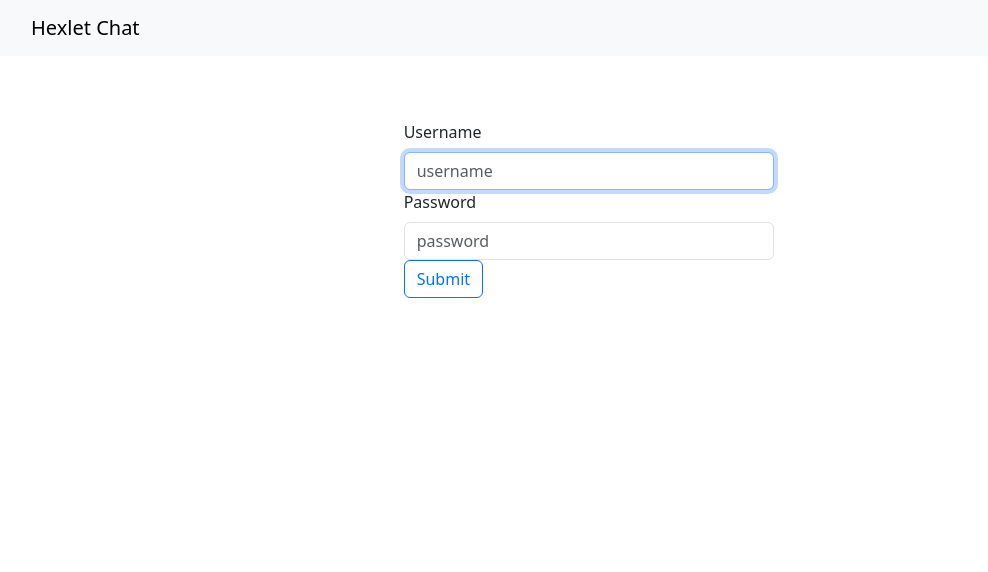
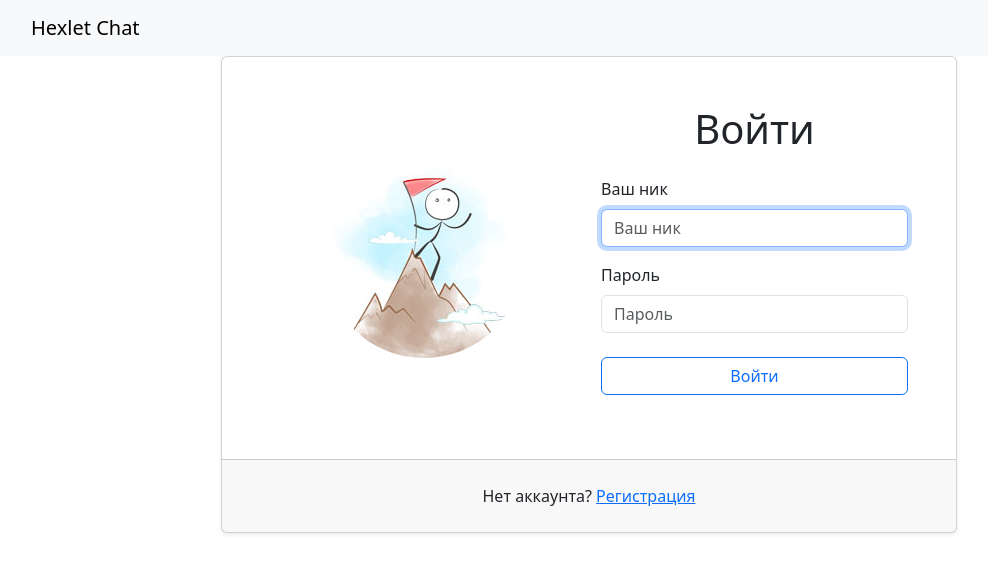
Before and after one commit to temikis/frontend-project-12, a React (Create React App) app in the folder frontend/: page /login in a window 1280 px wide. Shown: the top 572 px of the page, without its empty margins (51-1039 px from the left). Built offline with nearby package versions, Linux system fonts and the light colour scheme.

Commit message:
add routes.js, edit LoginPage.jsx

```diff
--- a/frontend/src/components/App.jsx
+++ b/frontend/src/components/App.jsx
@@ -6,7 +6,7 @@ import {
 } from 'react-router-dom';
 import Layout from './Layout.jsx';
 import MainPage from './MainPage.jsx';
-import LoginPage from './LoginPage.jsx';
+import LoginPage from './LoginPage/LoginPage.jsx';
 import NotFoundPage from './NotFoundPage/NotFoundPage.jsx';
 
 const App = () => (
--- a/frontend/src/components/Layout.jsx
+++ b/frontend/src/components/Layout.jsx
@@ -3,7 +3,7 @@ import { Navbar, Container } from 'react-bootstrap';
 
 const Layout = () => (
   <>
-    <Navbar bg="light" expand="lg" shadow>
+    <Navbar bg="light" expand="lg" shadow="true">
       <Container>
         <Navbar.Brand href="/">Hexlet Chat</Navbar.Brand>
       </Container>
--- a/frontend/src/components/LoginPage.jsx
+++ /dev/null
@@ -1,71 +0,0 @@
-// import axios from 'axios';
-import React, { useEffect, useRef, useState } from 'react';
-import { useFormik } from 'formik';
-import { Button, Form } from 'react-bootstrap';
-// import { useLocation, useNavigate } from 'react-router-dom';
-// import useAuth from '../hooks/index.jsx';
-// import routes from '../routes.js';
-
-const LoginPage = () => {
-  const [authFailed, setAuthFailed] = useState(false);
-  const inputRef = useRef();
-  useEffect(() => {
-    inputRef.current.focus();
-  }, []);
-
-  const formik = useFormik({
-    initialValues: {
-      username: '',
-      password: '',
-    },
-    onSubmit: async (values) => {
-      setAuthFailed(true);
-      console.log(values);
-    },
-  });
-
-  return (
-    <div className="container-fluid">
-      <div className="row justify-content-center pt-5">
-        <div className="col-sm-4">
-          <Form onSubmit={formik.handleSubmit} className="p-3">
-            <fieldset>
-              <Form.Group>
-                <Form.Label htmlFor="username">Username</Form.Label>
-                <Form.Control
-                  onChange={formik.handleChange}
-                  value={formik.values.username}
-                  placeholder="username"
-                  name="username"
-                  id="username"
-                  autoComplete="username"
-                  isInvalid={authFailed}
-                  required
-                  ref={inputRef}
-                />
-              </Form.Group>
-              <Form.Group>
-                <Form.Label htmlFor="password">Password</Form.Label>
-                <Form.Control
-                  type="password"
-                  onChange={formik.handleChange}
-                  value={formik.values.password}
-                  placeholder="password"
-                  name="password"
-                  id="password"
-                  autoComplete="current-password"
-                  isInvalid={authFailed}
-                  required
-                />
-                <Form.Control.Feedback type="invalid">the username or password is incorrect</Form.Control.Feedback>
-              </Form.Group>
-              <Button type="submit" variant="outline-primary">Submit</Button>
-            </fieldset>
-          </Form>
-        </div>
-      </div>
-    </div>
-  );
-};
-
-export default LoginPage;
--- /dev/null
+++ b/frontend/src/components/LoginPage/LoginPage.jsx
@@ -0,0 +1,90 @@
+// import axios from 'axios';
+import React, { useEffect, useRef, useState } from 'react';
+import { useFormik } from 'formik';
+import {
+  Container,
+  Row,
+  Col,
+  Card,
+  Form,
+  Button,
+} from 'react-bootstrap';
+import reglogo from './reglogo.jpeg';
+// import { useLocation, useNavigate } from 'react-router-dom';
+// import useAuth from '../hooks/index.jsx';
+// import routes from '../routes.js';
+
+const LoginPage = () => {
+  const [authFailed, setAuthFailed] = useState(false);
+  const inputRef = useRef();
+  useEffect(() => {
+    inputRef.current.focus();
+  }, []);
+
+  const formik = useFormik({
+    initialValues: {
+      username: '',
+      password: '',
+    },
+    onSubmit: async (values) => {
+      setAuthFailed(true);
+      console.log(values);
+    },
+  });
+
+  return (
+    <Container className="h-100">
+      <Row className="justify-content-center align-content-center h-100">
+        <Col xs={12} md={8} xxl={6}>
+          <Card className="shadow-sm">
+            <Card.Body className="row p-5">
+              <Col xs={12} md={6} className="d-flex align-items-center justify-content-center">
+                <img src={reglogo} className="rounded-circle" alt="Войти" />
+              </Col>
+              <Col xs={12} md={6} className="mt-3 mt-md-0">
+                <h1 className="text-center mb-4">Войти</h1>
+                <Form onSubmit={formik.handleSubmit}>
+                  <Form.Group className="mb-3" controlId="username">
+                    <Form.Label>Ваш ник</Form.Label>
+                    <Form.Control
+                      type="text"
+                      placeholder="Ваш ник"
+                      onChange={formik.handleChange}
+                      value={formik.values.username}
+                      isInvalid={authFailed}
+                      required
+                      ref={inputRef}
+                    />
+                  </Form.Group>
+                  <Form.Group className="mb-4" controlId="password">
+                    <Form.Label>Пароль</Form.Label>
+                    <Form.Control
+                      type="password"
+                      placeholder="Пароль"
+                      onChange={formik.handleChange}
+                      value={formik.values.password}
+                      isInvalid={authFailed}
+                      required
+                    />
+                    <Form.Control.Feedback type="invalid">Неверные имя пользователя или пароль</Form.Control.Feedback>
+                  </Form.Group>
+                  <Button variant="outline-primary" type="submit" className="w-100 mb-3">
+                    Войти
+                  </Button>
+                </Form>
+              </Col>
+            </Card.Body>
+            <Card.Footer className="p-4">
+              <div className="text-center">
+                <span>Нет аккаунта? </span>
+                <a href="/signup">Регистрация</a>
+              </div>
+            </Card.Footer>
+          </Card>
+        </Col>
+      </Row>
+    </Container>
+  );
+};
+
+export default LoginPage;
--- /dev/null
+++ b/frontend/src/routes/routes.js
@@ -0,0 +1,14 @@
+const routes = {
+  createNewUser: () => '/api/v1/signup',
+  login: () => '/api/v1/login',
+  getChannels: () => '/api/v1/channels',
+  addChannel: () => '/api/v1/channels',
+  editChannel: (id) => `/api/v1/channels/${id}`,
+  removeChannel: (id) => `/api/v1/channels/${id}`,
+  getMessages: () => '/api/v1/messages',
+  addMessage: () => '/api/v1/messages',
+  editMessage: (id) => `/api/v1/messages/${id}`,
+  removeMessage: (id) => `/api/v1/messages/${id}`,
+};
+
+export default routes;
```
Also changed, not shown: frontend/src/components/LoginPage/reglogo.jpeg (added), 1 other file (tests, documents, lock files or other folders).
